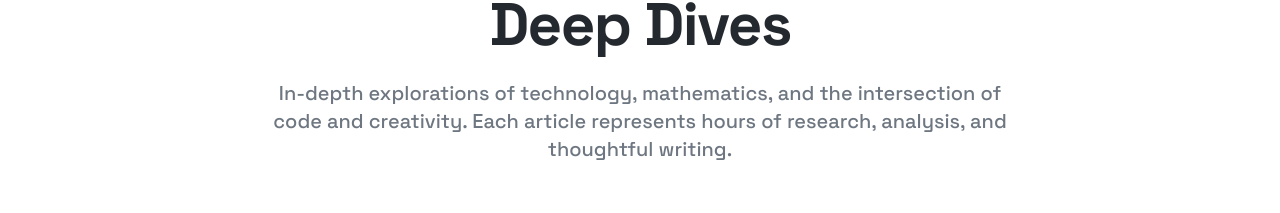
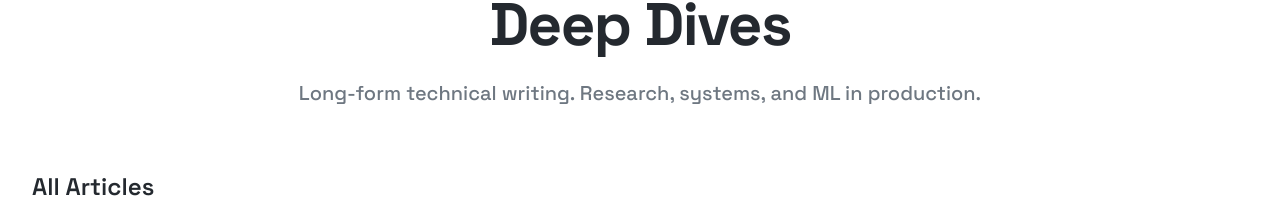
Before and after one commit to aabhiyann/portfolio-abhiyan, a React (Vite) app: page /deep-dives in a window 1280 px wide. Shown: the part 166-379 px from the top of the page. Built offline with nearby package versions, Linux system fonts and the light colour scheme.

Commit message:
fix(deep-dives): rewrite subtitle — remove 'intersection of code and creativity' filler

```diff
--- a/src/pages/DeepDives.tsx
+++ b/src/pages/DeepDives.tsx
@@ -29,9 +29,8 @@ function DeepDives() {
               </h1>
 
               <p className="text-xl text-text-muted mb-8 max-w-3xl mx-auto">
-                In-depth explorations of technology, mathematics, and the
-                intersection of code and creativity. Each article represents
-                hours of research, analysis, and thoughtful writing.
+                Long-form technical writing. Research, systems, and ML in
+                production.
               </p>
             </motion.div>
 
```
